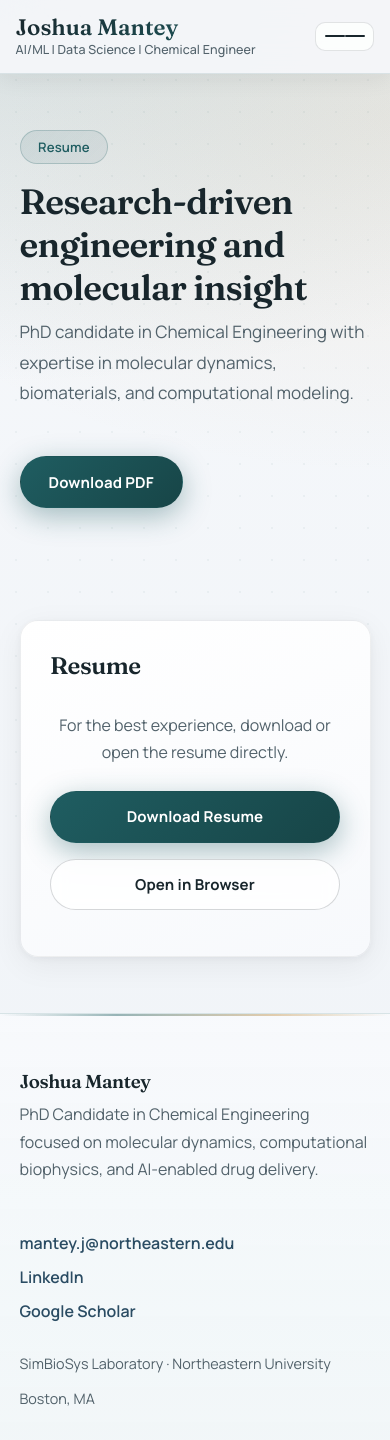
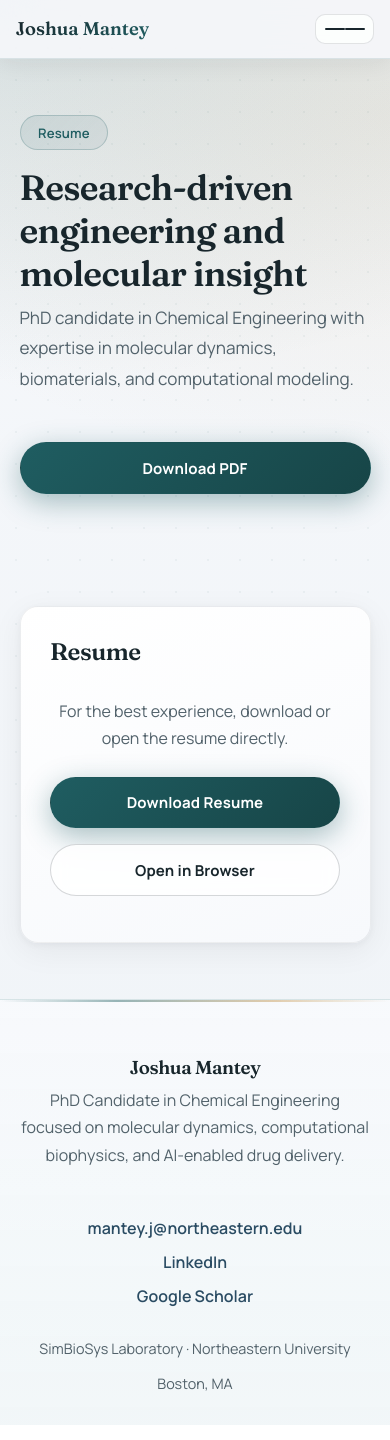
Before and after one commit to jkamantey/joshua-mantey-website, a React (Vite) app: page /cv in a window 390 px wide. Built offline with nearby package versions, Linux system fonts and the light colour scheme.

Commit message:
Improve mobile responsiveness across all pages

```diff
--- a/src/components/Footer.css
+++ b/src/components/Footer.css
@@ -50,3 +50,20 @@
   color: var(--muted);
   font-size: 0.9rem;
 }
+
+@media (max-width: 600px) {
+  .footer-container {
+    grid-template-columns: 1fr;
+    text-align: center;
+  }
+
+  .footer-links {
+    text-align: center;
+  }
+
+  .footer-bottom {
+    flex-direction: column;
+    align-items: center;
+    text-align: center;
+  }
+}
--- a/src/components/Navbar.css
+++ b/src/components/Navbar.css
@@ -97,6 +97,16 @@
   font-weight: 700;
 }
 
+@media (max-width: 480px) {
+  .nav-logo em {
+    display: none;
+  }
+
+  .nav-logo span {
+    font-size: 1.15rem;
+  }
+}
+
 @media (max-width: 900px) {
   .nav-toggle {
     display: inline-flex;
--- a/src/pages/CV.css
+++ b/src/pages/CV.css
@@ -70,6 +70,20 @@
     display: block;
     padding: 1rem 0;
   }
+
+  .cv-hero {
+    padding-top: 3.5rem;
+  }
+
+  .cv-hero-inner {
+    flex-direction: column;
+    align-items: flex-start;
+  }
+
+  .cv-hero-inner .btn {
+    width: 100%;
+    justify-content: center;
+  }
 }
 
 .cv-section {
--- a/src/pages/Contact.css
+++ b/src/pages/Contact.css
@@ -71,3 +71,23 @@
   color: var(--muted);
   font-size: 0.9rem;
 }
+
+@media (max-width: 768px) {
+  .contact-hero {
+    padding-top: 3.5rem;
+  }
+
+  .contact-form input,
+  .contact-form textarea {
+    width: 100%;
+    font-size: 1rem;
+  }
+
+  .contact-form .btn {
+    width: 100%;
+  }
+
+  .contact-grid {
+    grid-template-columns: 1fr;
+  }
+}
--- a/src/pages/Publication.css
+++ b/src/pages/Publication.css
@@ -79,3 +79,17 @@
   color: var(--muted);
   font-size: 0.9rem;
 }
+
+@media (max-width: 768px) {
+  .publications-hero {
+    padding-top: 3.5rem;
+  }
+
+  .pub-title {
+    font-size: 0.97rem;
+  }
+
+  .pub-authors {
+    font-size: 0.88rem;
+  }
+}
--- a/src/pages/Research.css
+++ b/src/pages/Research.css
@@ -106,3 +106,19 @@
     grid-template-columns: repeat(3, minmax(0, 1fr));
   }
 }
+
+@media (max-width: 600px) {
+  .research-hero {
+    padding-top: 3.5rem;
+  }
+
+  .research-grid {
+    grid-template-columns: 1fr;
+  }
+
+  .project-header {
+    flex-direction: column;
+    align-items: flex-start;
+    gap: 0.5rem;
+  }
+}
```
